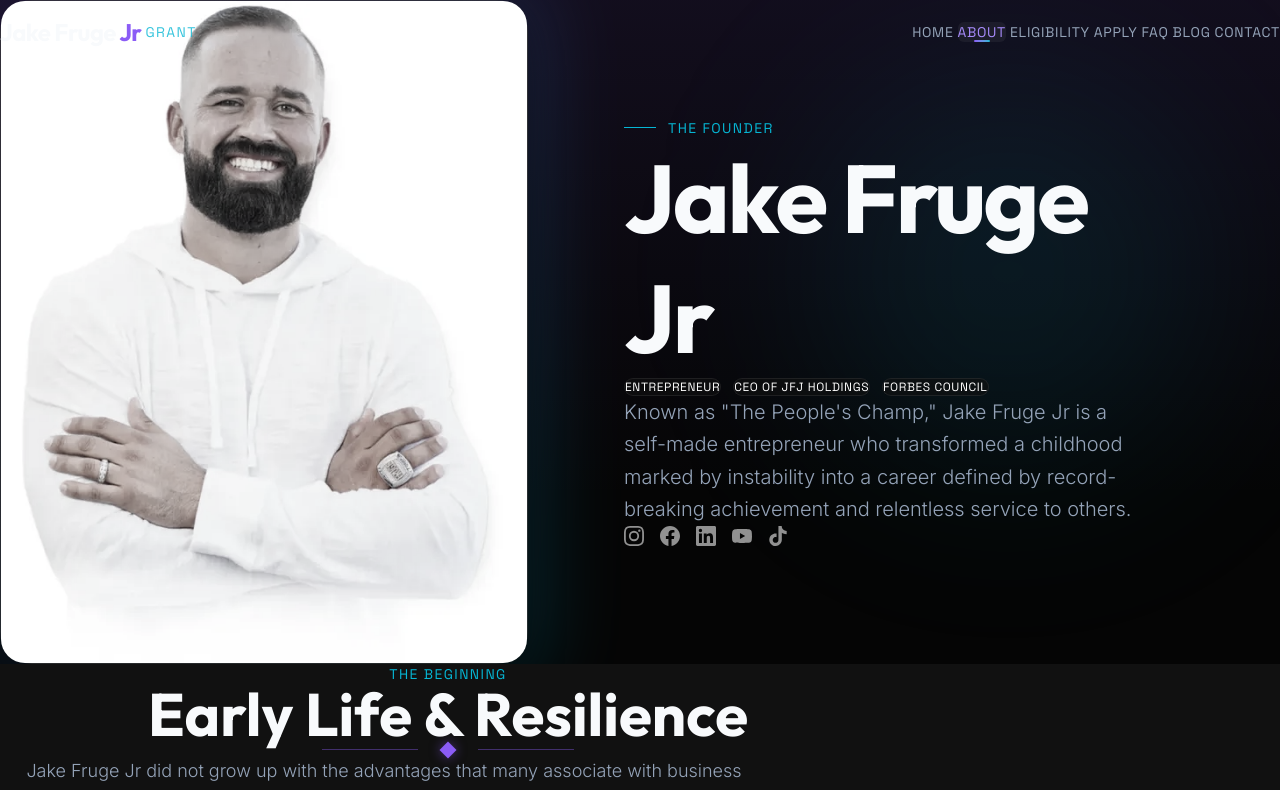
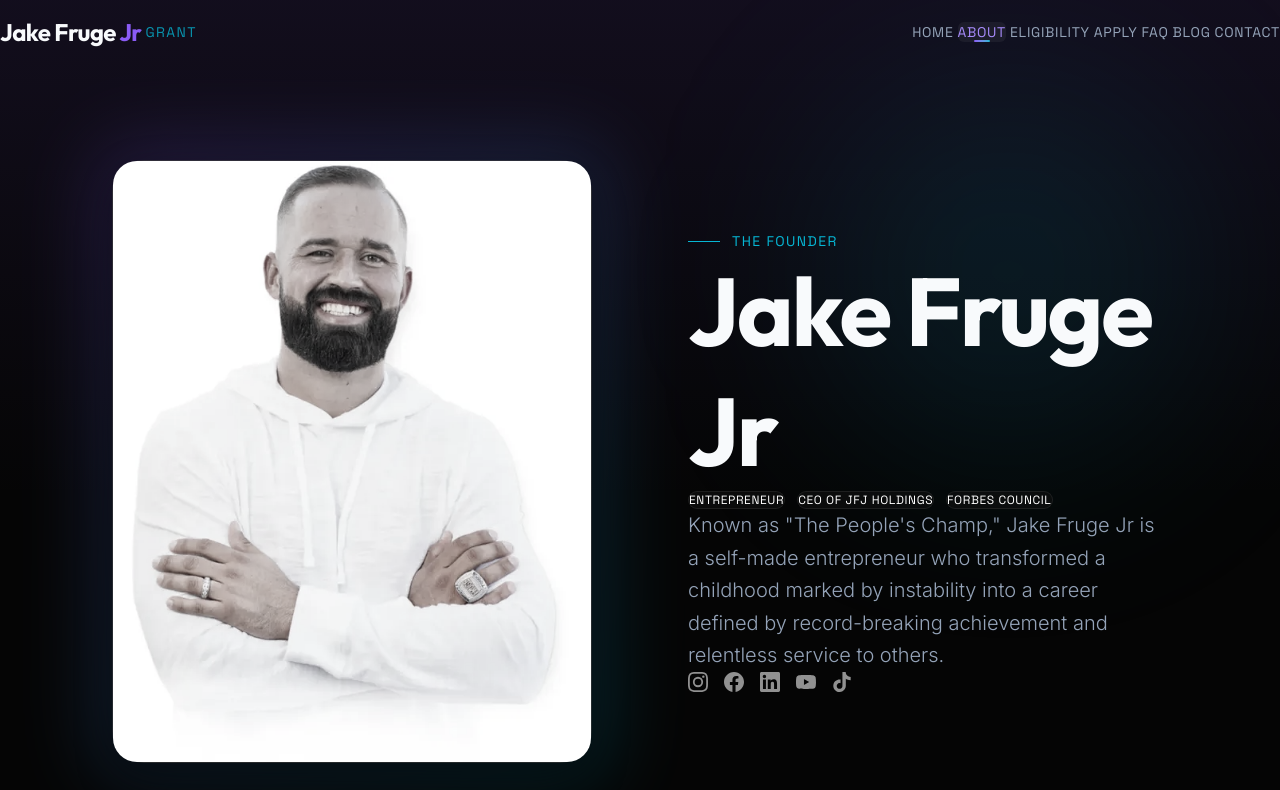
Before and after one commit to mafujrmg/jakefrugegrant, a React (Vite) app: page /about in a window 1280 px wide. Shown: the top 790 px of the page. Built offline with nearby package versions, Linux system fonts and the light colour scheme.

Commit message:
feat: add FadeInSection component, global CSS theme, and initial About, Eligibility, and FAQ page scaffolding

```diff
--- a/src/components/FadeInSection.tsx
+++ b/src/components/FadeInSection.tsx
@@ -18,38 +18,41 @@ export default function FadeInSection({ children, className = '', delay = 0, dir
     const el = ref.current;
     if (!el) return;
 
-    const fromVars: gsap.TweenVars = { opacity: 0, duration: 0.8, delay };
-    const toVars: gsap.TweenVars = { opacity: 1, duration: 0.8, delay };
+    const fromVars: gsap.TweenVars = { opacity: 0 };
+    const toVars: gsap.TweenVars = { opacity: 1, duration: 0.7, ease: 'power2.out', delay };
 
     switch (direction) {
       case 'up':
-        fromVars.y = 40;
+        fromVars.y = 30;
         toVars.y = 0;
         break;
       case 'down':
-        fromVars.y = -40;
+        fromVars.y = -30;
         toVars.y = 0;
         break;
       case 'left':
-        fromVars.x = 40;
+        fromVars.x = 30;
         toVars.x = 0;
         break;
       case 'right':
-        fromVars.x = -40;
+        fromVars.x = -30;
         toVars.x = 0;
         break;
     }
 
-    gsap.fromTo(el, fromVars, {
+    const anim = gsap.fromTo(el, fromVars, {
       ...toVars,
       scrollTrigger: {
         trigger: el,
-        start: 'top 85%',
-        toggleActions: 'play none none none',
+        // 'top bottom' = trigger fires the moment top of element reaches bottom of viewport
+        // This ensures above-fold content animates on page load, not on scroll
+        start: 'top bottom',
+        once: true,
       },
     });
 
     return () => {
+      anim.kill();
       ScrollTrigger.getAll().forEach((t) => {
         if (t.trigger === el) t.kill();
       });
--- a/src/index.css
+++ b/src/index.css
@@ -107,3 +107,56 @@ a[class*="grid"],
   text-decoration: none !important;
   border-bottom: none !important;
 }
+
+/* =========================================================
+   Layout Utilities — always available, bypass Tailwind scan
+   ========================================================= */
+
+/* Inner hero content padding — clears fixed navbar */
+.hero-inner {
+  padding-top: 8rem;
+  padding-bottom: 4rem;
+  padding-left: 1.5rem;
+  padding-right: 1.5rem;
+}
+@media (min-width: 768px) {
+  .hero-inner {
+    padding-top: 10rem;
+    padding-bottom: 6rem;
+  }
+}
+
+/* Centered page section container */
+.section-container {
+  max-width: 72rem; /* max-w-6xl */
+  margin-left: auto;
+  margin-right: auto;
+  padding-left: 1.5rem;
+  padding-right: 1.5rem;
+}
+@media (min-width: 640px) {
+  .section-container {
+    padding-left: 2.5rem;
+    padding-right: 2.5rem;
+  }
+}
+@media (min-width: 1024px) {
+  .section-container {
+    padding-left: 3rem;
+    padding-right: 3rem;
+  }
+}
+
+.section-container-narrow {
+  max-width: 64rem; /* max-w-5xl */
+  margin-left: auto;
+  margin-right: auto;
+  padding-left: 1.5rem;
+  padding-right: 1.5rem;
+}
+@media (min-width: 640px) {
+  .section-container-narrow {
+    padding-left: 2.5rem;
+    padding-right: 2.5rem;
+  }
+}
--- a/src/pages/About.tsx
+++ b/src/pages/About.tsx
@@ -16,10 +16,10 @@ export default function About() {
       />
 
       {/* Hero */}
-      <section className="bg-base pt-32 pb-16 md:pt-40 md:pb-24 relative overflow-hidden">
+      <section className="bg-base relative overflow-hidden">
         <div className="absolute top-0 left-0 w-full h-[500px] bg-gradient-to-b from-primary/10 to-transparent pointer-events-none" />
         <div className="absolute top-20 right-20 w-96 h-96 bg-secondary/10 blur-[100px] rounded-full pointer-events-none" />
-        <div className="max-w-6xl mx-auto px-4 sm:px-6 lg:px-8 relative z-10">
+        <div className="section-container relative z-10 hero-inner">
           <div className="grid grid-cols-1 md:grid-cols-2 gap-16 lg:gap-24 items-center">
             <FadeInSection direction="left">
               <div className="relative group perspective">
--- a/src/pages/Eligibility.tsx
+++ b/src/pages/Eligibility.tsx
@@ -15,9 +15,9 @@ export default function Eligibility() {
       />
 
       {/* Hero */}
-      <section className="bg-base pt-32 pb-16 md:pt-40 md:pb-24 relative overflow-hidden">
+      <section className="bg-base relative overflow-hidden">
         <div className="absolute inset-0 bg-[radial-gradient(ellipse_at_top,_var(--color-primary)_0%,_transparent_50%)] opacity-10 pointer-events-none" />
-        <div className="max-w-5xl mx-auto px-6 text-center relative z-10">
+        <div className="section-container-narrow text-center relative z-10 hero-inner">
           <FadeInSection>
             <p className="font-accent uppercase tracking-widest text-secondary text-sm mb-4">Grant Details</p>
             <h1 className="font-display text-5xl md:text-7xl font-bold text-text-main mb-8 leading-tight tracking-tight">
--- a/src/pages/FAQ.tsx
+++ b/src/pages/FAQ.tsx
@@ -44,9 +44,9 @@ export default function FAQ() {
       />
 
       {/* Hero */}
-      <section className="bg-base pt-32 pb-24 md:pt-40 md:pb-32 relative overflow-hidden">
+      <section className="bg-base relative overflow-hidden">
         <div className="absolute top-0 right-0 w-[600px] h-[600px] bg-secondary/10 rounded-full blur-[150px] pointer-events-none" />
-        <div className="max-w-5xl mx-auto px-6 text-center relative z-10">
+        <div className="section-container-narrow text-center relative z-10 hero-inner">
           <FadeInSection>
             <p className="font-accent uppercase tracking-widest text-secondary text-sm mb-4">Support Center</p>
             <h1 className="font-display text-5xl md:text-7xl font-bold text-text-main mb-8 leading-tight tracking-tight">
```
